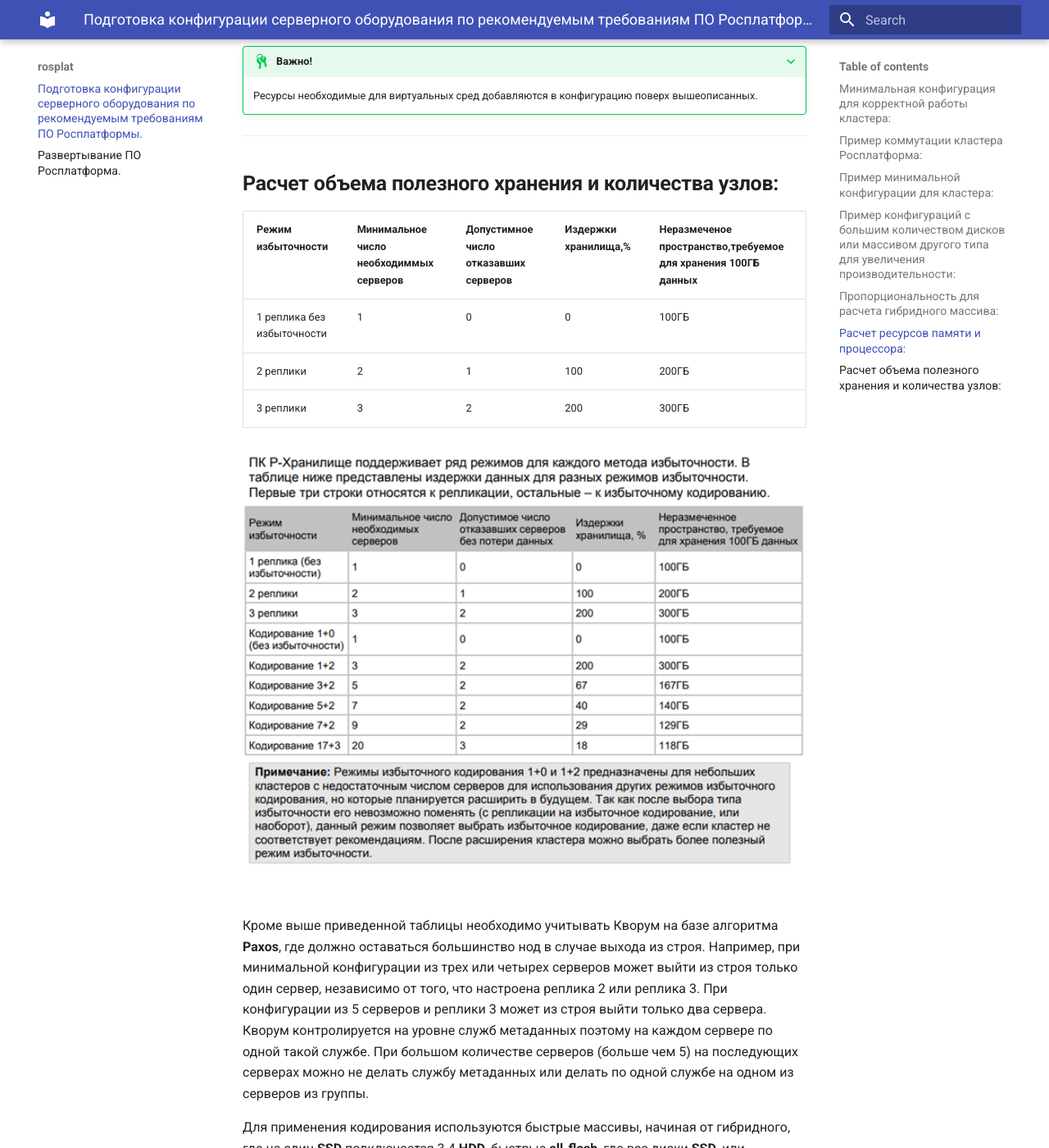
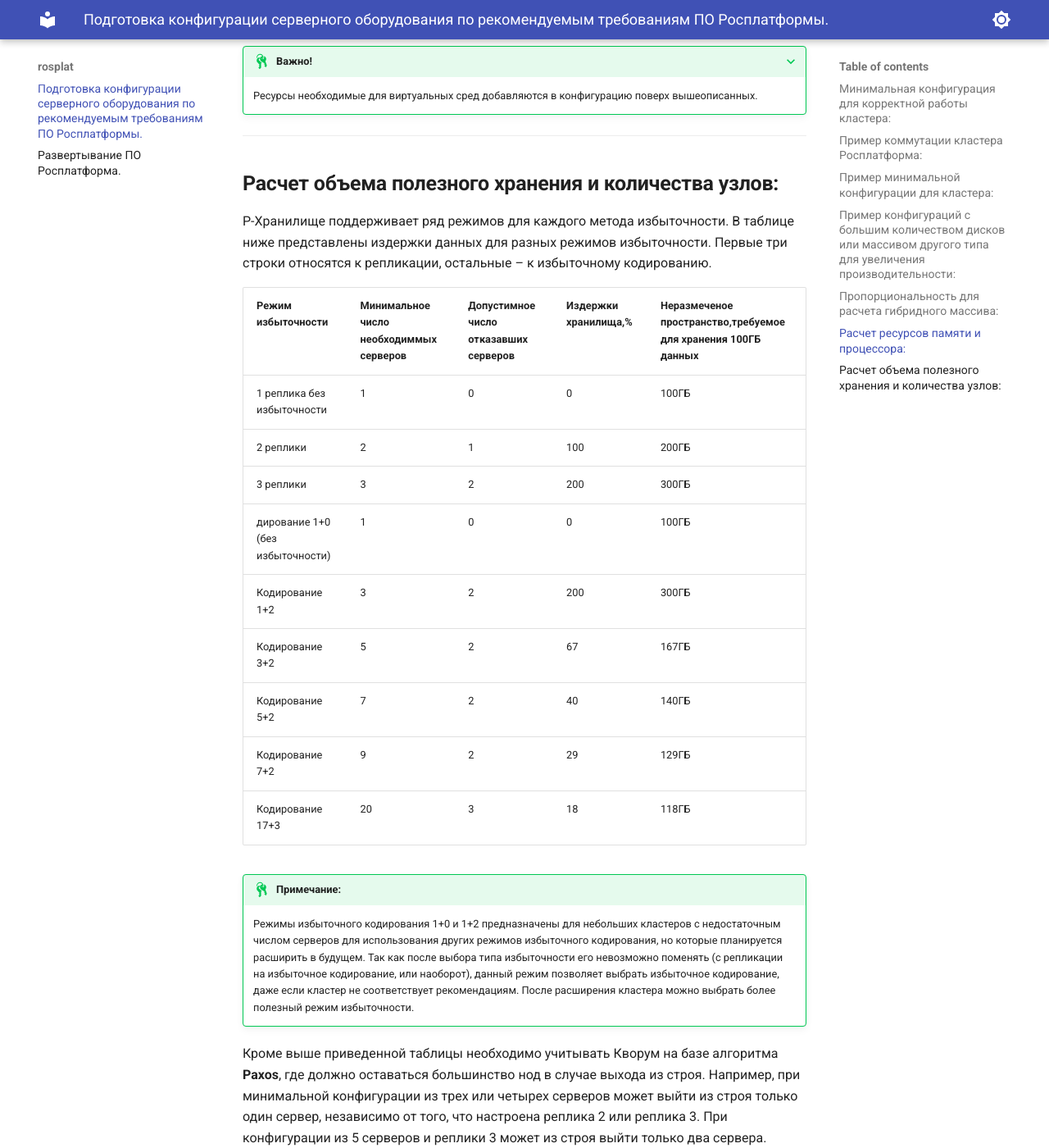
Before and after one commit to rosplat/rosplat-docs, an MkDocs documentation site: the page built from docs/index.md, in a window 1280 px wide and 1400 px high, scrolled down 5895 px. Shown: the whole window at 82% size. Built offline with MkDocs 1.6.1 and Material for MkDocs 9.7.7, drawn with Linux system fonts in a browser that asks for light colours.

Commit message:
add page dark scheme and table

```diff
--- a/docs/index.md
+++ b/docs/index.md
@@ -135,16 +135,24 @@
 **Расчет объема полезного хранения и количества узлов:**
 ---
 
+Р-Хранилище поддерживает ряд режимов для каждого метода избыточности. В
+таблице ниже представлены издержки данных для разных режимов избыточности.
+Первые три строки относятся к репликации, остальные – к избыточному кодированию.
+
 |Режим избыточности|Минимальное число необходиммых серверов|Допустимное число отказавших серверов|Издержки хранилища,%|Неразмеченое пространство,требуемое для хранения 100ГБ данных|
 | - | - | - | - | - |
 |1 реплика без избыточности|1|0|0|100ГБ
 |2 реплики|2|1|100|200ГБ
 |3 реплики|3|2|200|300ГБ
+|дирование 1+0 (без избыточности)|1|0|0|100ГБ
+|Кодирование 1+2|3|2|200|300ГБ
+|Кодирование 3+2|5|2|67|167ГБ
+|Кодирование 5+2|7|2|40|140ГБ
+|Кодирование 7+2|9|2|29|129ГБ
+|Кодирование 17+3|20|3|18|118ГБ
 
-<figure markdown="span">
-  ![Image title](tableReplic.png){ width="800" }
-  <figcaption></figcaption>
-</figure>
+!!! success "Примечание:"
+    Режимы избыточного кодирования 1+0 и 1+2 предназначены для небольших кластеров с недостаточным числом серверов для использования других режимов избыточного кодирования, но которые планируется расширить в будущем. Так как после выбора типа избыточности его невозможно поменять (с репликации на избыточное кодирование, или наоборот), данный режим позволяет выбрать избыточное кодирование, даже если кластер не соответствует рекомендациям. После расширения кластера можно выбрать более полезный режим избыточности.
 
 Кроме выше приведенной таблицы необходимо учитывать Кворум на базе алгоритма **Paxos**, где должно оставаться большинство нод в случае выхода из строя. Например, при минимальной конфигурации из трех или четырех серверов может выйти из строя только один сервер, независимо от того, что настроена реплика 2 или реплика 3. При конфигурации из 5 серверов и реплики 3 может из строя выйти только два сервера. Кворум контролируется на уровне служб метаданных поэтому на каждом сервере по одной такой службе. При большом количестве серверов (больше чем 5) на последующих серверах можно не делать службу метаданных или делать по одной службе на одном из серверов из группы.
 
--- a/mkdocs.yml
+++ b/mkdocs.yml
@@ -11,6 +11,22 @@
     - content.code.copy
     - content.code.select
     - content.code.annotate
+
+  palette:
+
+    # Palette toggle for light mode
+    - media: "(prefers-color-scheme: light)"
+      scheme: default
+      toggle:
+        icon: material/brightness-7
+        name: Switch to dark mode
+
+    # Palette toggle for dark mode
+    - media: "(prefers-color-scheme: dark)"
+      scheme: slate
+      toggle:
+        icon: material/brightness-4
+        name: Switch to light mode
 
 markdown_extensions:
   - admonition
@@ -40,3 +56,23 @@
 
 extra_css:
   - stylesheets/extra.css
+plugins:
+  - print-site:
+      add_to_navigation: false
+      print_page_title: 'Print Site'
+      print_page_basename: 'print_page'
+      add_print_site_banner: false
+      # Table of contents
+      add_table_of_contents: true
+      toc_title: 'Table of Contents'
+      toc_depth: 6
+      # Content-related
+      add_full_urls: false
+      enumerate_headings: true
+      enumerate_figures: true
+      add_cover_page: true
+      cover_page_template: ""
+      path_to_pdf: ""
+      include_css: true
+      enabled: true
+      exclude:
```
